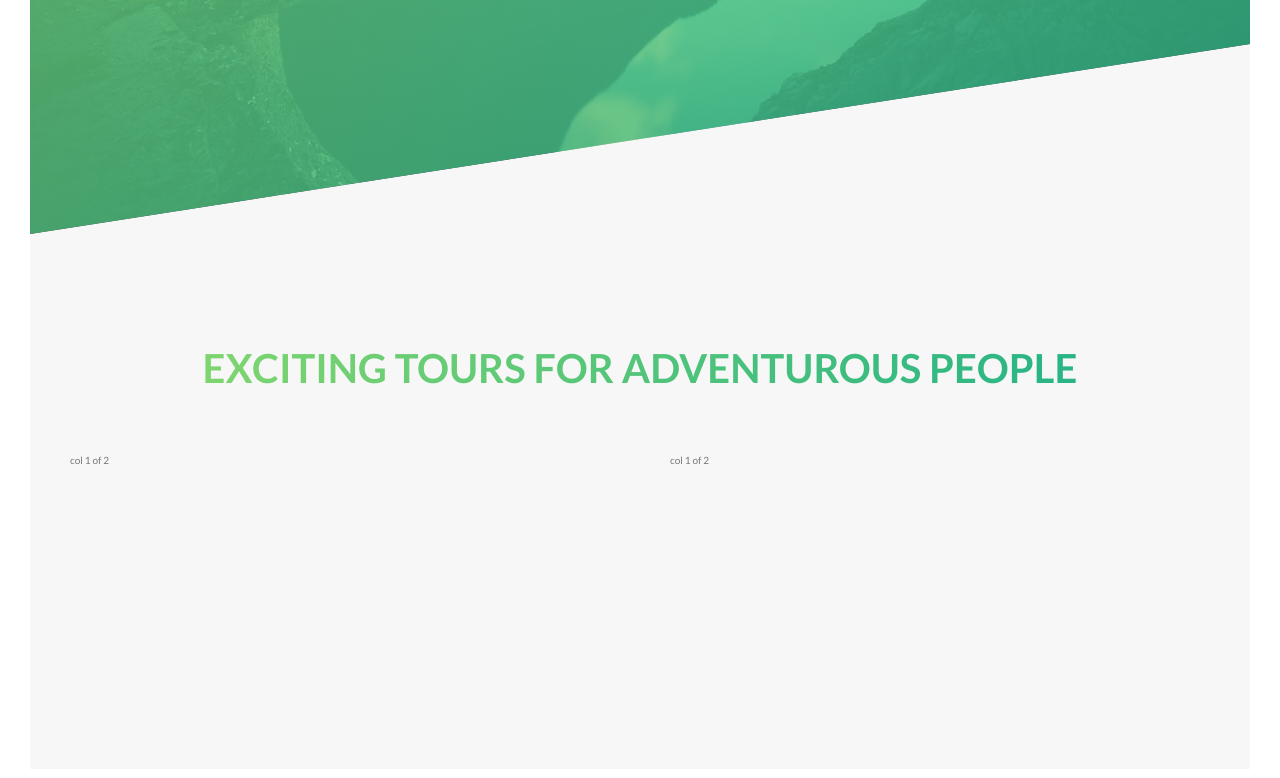
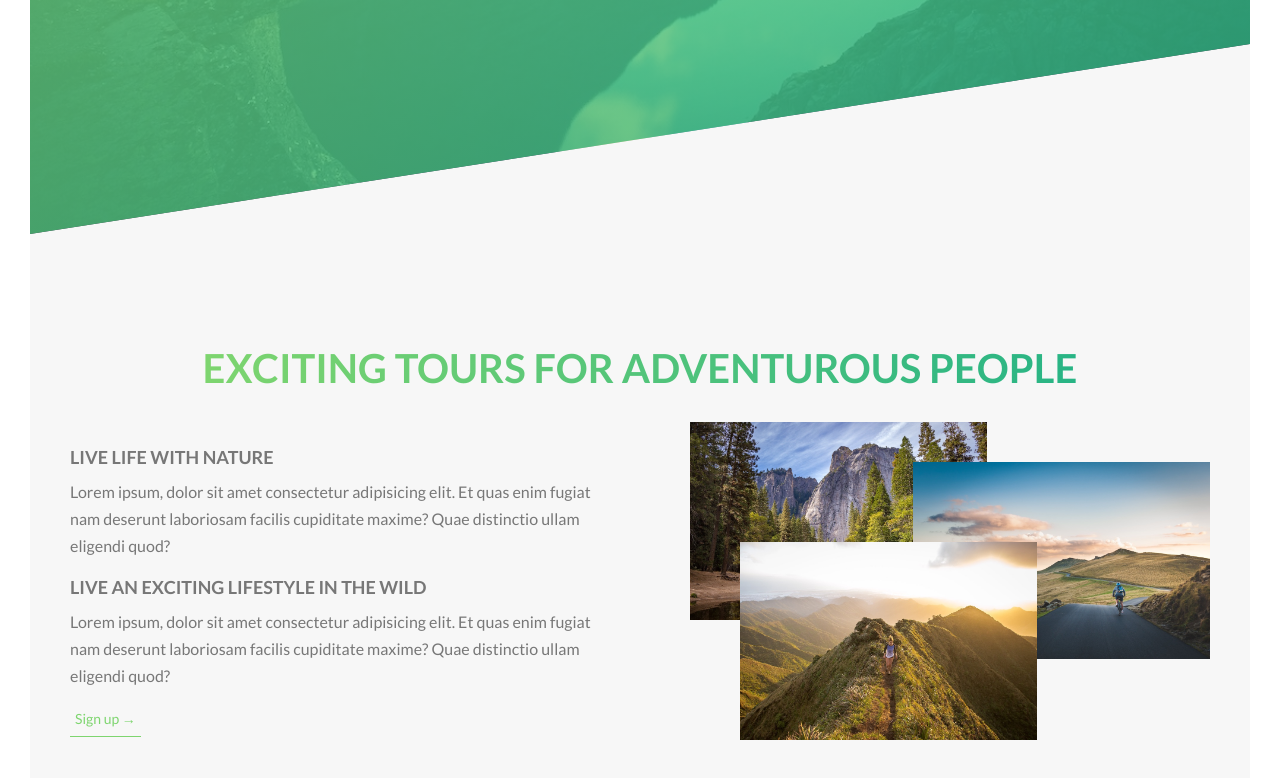
Before and after one commit to KCblama19/Advanced-CSS-and-Sass--Natours-Practice, a website: page index.html in a window 1280 px wide. Shown: the part 556-1334 px from the top of the page. Drawn offline with Linux system fonts and the light colour scheme.

Commit message:
update about section

```diff
--- a/index.html
+++ b/index.html
@@ -32,7 +32,7 @@
 
     <main>
         <section class="about-section">
-            <div class="u-center-text u-margin-bottom">
+            <div class="u-center-text u-margin-bottom--medium">
                 <h2 class="heading-secondary">
                     Exciting tours for adventurous people
                 </h2>
@@ -40,10 +40,26 @@
 
             <div class="row">
                 <div class="col-1-of-2">
-                    col 1 of 2
+                    <h2 class="heading-tertiary u-margin-bottom--xsmall">Live life with Nature</h2>
+                    <p class="paragraph u-margin-bottom--small">
+                        Lorem ipsum, dolor sit amet consectetur adipisicing elit. Et quas enim fugiat nam deserunt laboriosam facilis cupiditate maxime?
+                        Quae distinctio ullam eligendi quod?
+                    </p>
+
+                    <h2 class="heading-tertiary u-margin-bottom--xsmall">Live an Exciting lifestyle in the wild</h2>
+                    <p class="paragraph u-margin-bottom--small">
+                        Lorem ipsum, dolor sit amet consectetur adipisicing elit. Et quas enim fugiat nam deserunt laboriosam facilis cupiditate maxime?
+                        Quae distinctio ullam eligendi quod?
+                    </p>
+
+                    <a href="#" class="btn-text">Sign up &rarr;</a>
                 </div>
                 <div class="col-1-of-2">
-                    col 1 of 2
+                    <div class="composition">
+                        <img src="img/nat-1-large.jpg" alt="" class="composition__photo composition__photo--p1">
+                        <img src="img/nat-2-large.jpg" alt="" class="composition__photo composition__photo--p2">
+                        <img src="img/nat-3-large.jpg" alt="" class="composition__photo composition__photo--p3">
+                    </div>
                 </div>
             </div>
         </section>
--- a/sass/abstracts/_variables.scss
+++ b/sass/abstracts/_variables.scss
@@ -17,3 +17,6 @@ $color-black: #000;
 $grid-width: 114rem;
 $gutter-vertical: 8rem;
 $gutter-horizontal: 60px;
+
+// FONTS
+$fontSize: 1.6rem;
--- a/sass/base/_typography.scss
+++ b/sass/base/_typography.scss
@@ -51,3 +51,12 @@ body {
     }
 
 }
+
+.heading-tertiary {
+    font-size: 1.8rem;
+    text-transform: uppercase;
+}
+
+.paragraph {
+    font-size: $fontSize;
+}
--- a/sass/base/_utilities.scss
+++ b/sass/base/_utilities.scss
@@ -1,2 +1,9 @@
 .u-center-text {text-align: center;}
-.u-margin-bottom {margin-bottom: 5rem;}
+
+// Margin bottom utilities classes
+.u-margin-bottom--xsmall {margin-bottom: 0.5rem;}
+.u-margin-bottom--small {margin-bottom: 1.3rem;}
+.u-margin-bottom--medium {margin-bottom: 4rem;}
+.u-margin-bottom--big {margin-bottom: 8rem;}
+
+// .u-width {width: 55%;}
--- a/sass/components/_button.scss
+++ b/sass/components/_button.scss
@@ -51,3 +51,27 @@
         animation-fill-mode: backwards;
     }
 }
+
+.btn-text {
+    &:link,
+    &:visited {
+        text-decoration: none;
+        color: $primary-color-light;
+        font-size: 1.4rem;
+        border-bottom: 1px solid $primary-color-light;
+        padding: .5rem;
+        transition: all .2s;
+        display: inline-block;
+    }
+
+    &:hover {
+        background: linear-gradient(to right, $primary-color-light, $primary-color-dark);
+        color: $color-white;
+        transform: translateY(-.3rem);
+    }
+
+    &:active {
+        transform: translateY(0);
+    }
+
+}
--- /dev/null
+++ b/sass/components/_composition.scss
@@ -0,0 +1,38 @@
+.composition {
+    position: relative;
+    z-index: 10;
+
+    &__photo {
+        width: 55%;
+        position: absolute;
+        z-index: 10;
+        outline-offset: 2rem;
+        transition: all .2s;
+
+
+        &--p1 {
+            top: -2rem;
+            left: 2rem;
+        }
+
+        &--p2 {
+            top: 2rem;
+            right: 0;
+        }
+        &--p3 {
+            top: 10rem;
+            left: 7rem;
+        }
+
+        &:hover {
+            outline: 1rem solid $primary-color;
+            transform: scaleX(1.05) scaleY(-15px);
+            z-index: 20;
+        }
+
+        &:hover &:not(:hover) {
+            transform: scale(-5rem);
+        }
+    }
+
+}
--- a/sass/main.scss
+++ b/sass/main.scss
@@ -8,6 +8,7 @@
 @import "base/utilities";
 
 @import "components/button";
+@import "components/composition";
 
 @import "layout/header";
 @import "layout/about-section";
```
Also changed, not shown: css/style.css.
